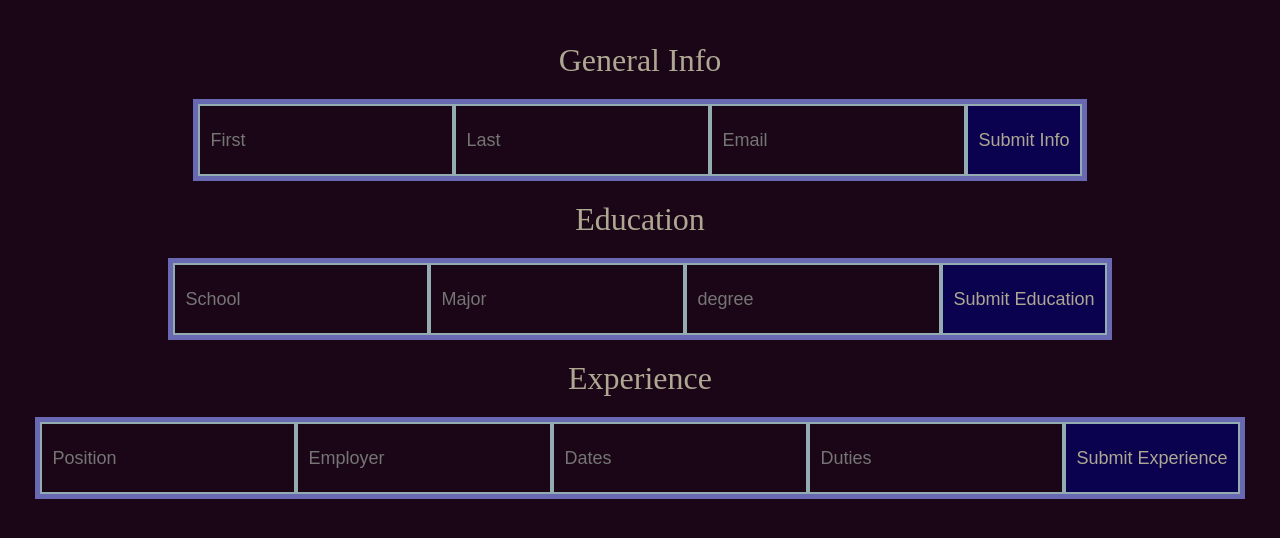
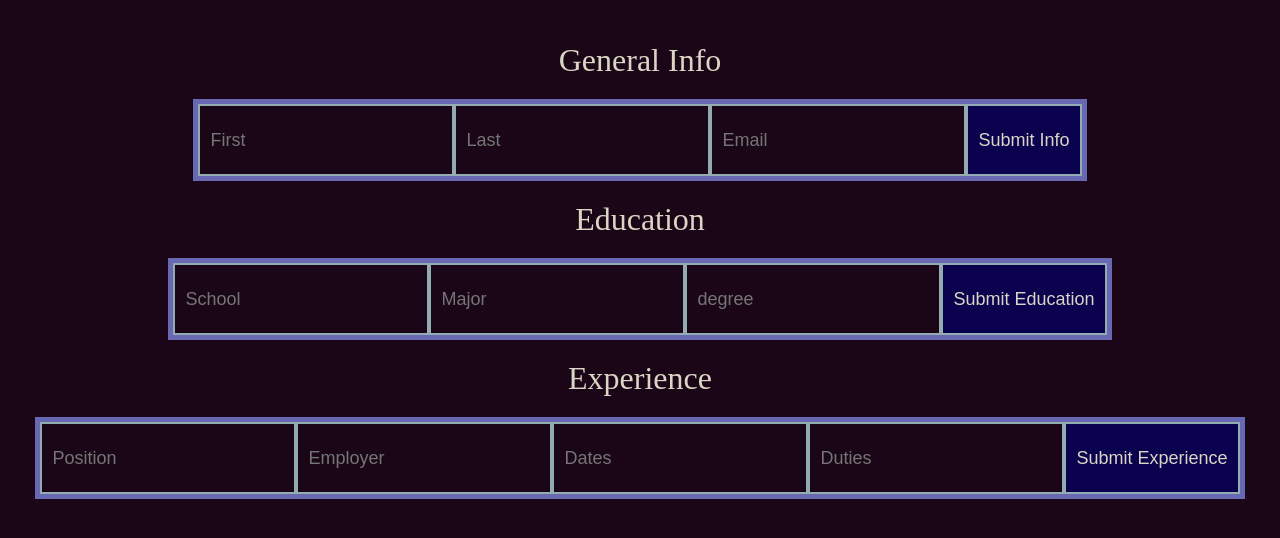
Before and after one commit to msespos/cv-app, a React (Create React App) app: page / in a window 1280 px wide. Shown: the top 538 px of the page. Built offline with nearby package versions, Linux system fonts and the light colour scheme.

Commit message:
Make text lighter

```diff
--- a/src/styles/GeneralInfo.css
+++ b/src/styles/GeneralInfo.css
@@ -10,7 +10,7 @@ body {
 
 * {
   background-color: rgb(26, 6, 23);
-  color: rgb(174, 168, 147);
+  color: rgb(218, 213, 196);
 }
 
 form {
```
